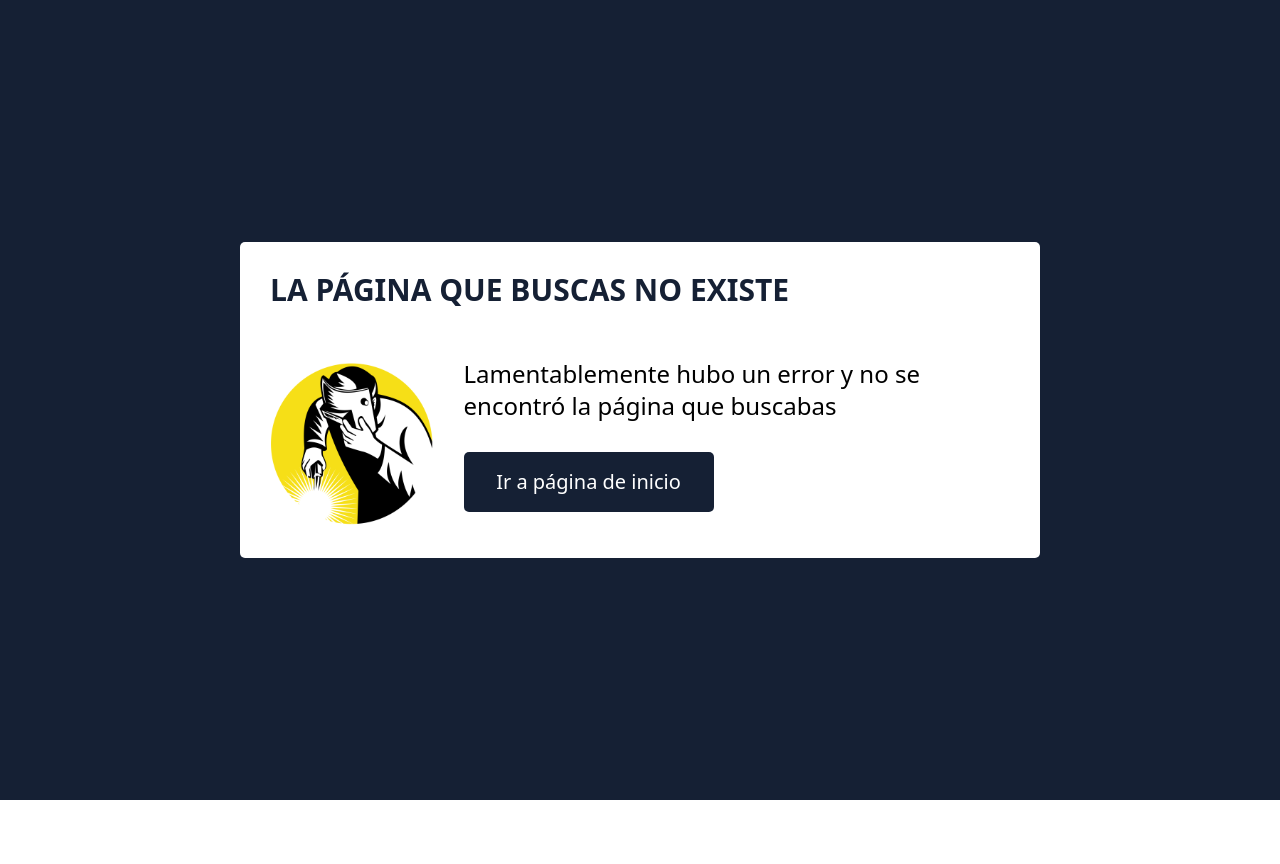
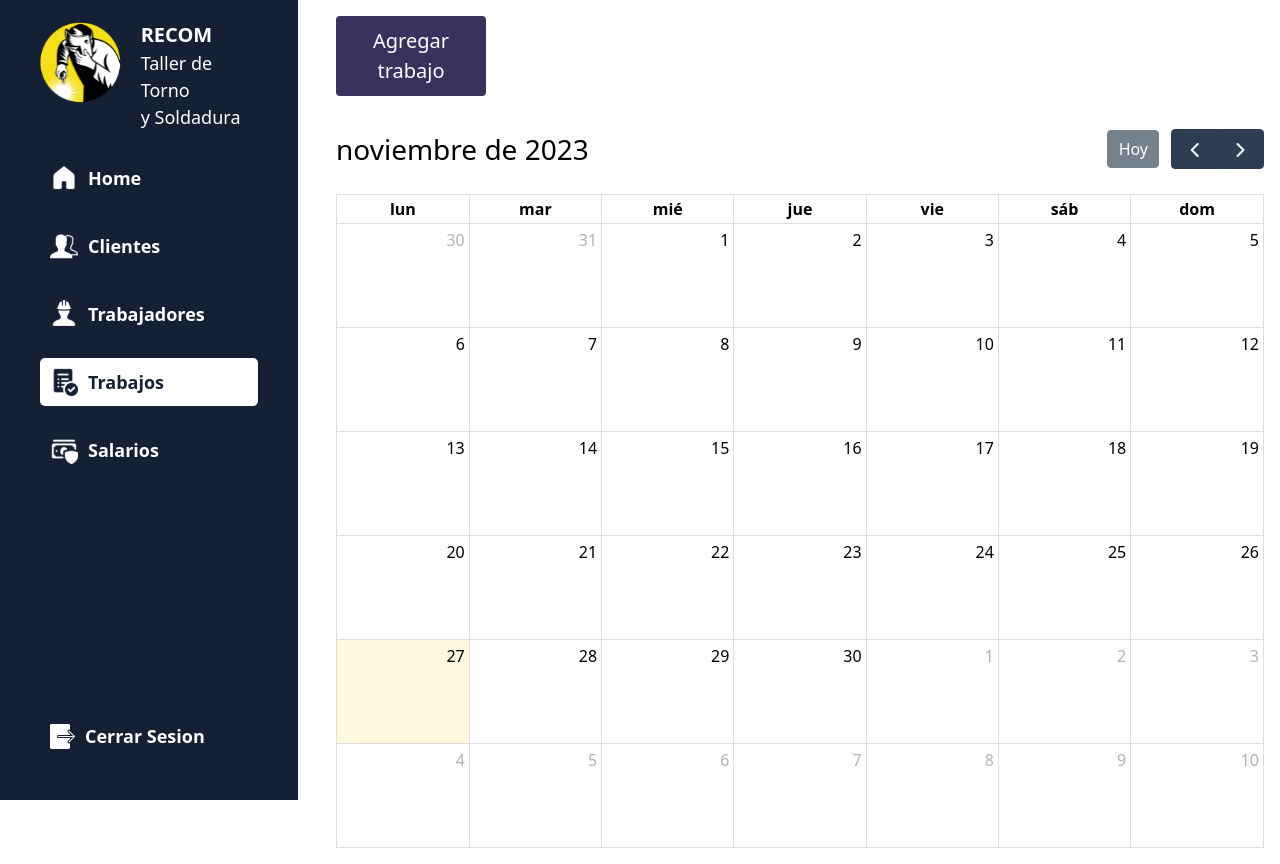
Before and after one commit to KeilaCruz/Sistema_Recom, a React (Vite) app: page /trabajos in a window 1280 px wide. Before the commit the page ends 800 px from the top, so only its background shows below. Built offline with nearby package versions, Linux system fonts and the light colour scheme; no server answers.

Commit message:
Ya se ve el calendario, modificar query

```diff
--- a/src/Routes/Rutas.jsx
+++ b/src/Routes/Rutas.jsx
@@ -12,6 +12,7 @@ import { Toaster } from "react-hot-toast";
 import { VisualizarTrabajadores } from "../components/Administrador/VisualizarTrabajadores";
 import { VisualizarTrabajador } from "../components/Administrador/VisualizarTrabajador";
 import Clientes from "../Views/V_Clientes.jsx";
+import HomeTrabajos from "../Views/V_HomeTrabajos.jsx";
 
 
 
@@ -28,8 +29,12 @@ function Rutas() {
       ></Route>
 
       <Route path="/nueva-contraseña" element={<NuevaContraseña />}></Route>
-      <Route path="/clientes" element={<Clientes/>}></Route>
-      <Route path="/registrar-orden-trabajo" element={<RegistrarOrden />} />
+      <Route path="/clientes" element={<Clientes />}></Route>
+      <Route path="/trabajos" element={<HomeTrabajos />}></Route>
+      <Route path="/registrar-orden-trabajo" element={<RegistrarOrden />}></Route>
+      {/*<Route path="/trabajos" element={<EventosProvider> <HomeTrabajos /></EventosProvider>}></Route>
+      <Route path="/registrar-orden-trabajo" element={<EventosProvider><RegistrarOrden/></EventosProvider>} />*/}
+
       <Route path="/registrar-trabajador" element={<RegistrarTrabajador />} />
       <Route path="/visualizar-ordenes" element={<VisualizarOrdenes />} />
       <Route
--- /dev/null
+++ b/src/Views/V_HomeTrabajos.jsx
@@ -0,0 +1,12 @@
+import React from 'react'
+import HomeTrabajos from '../components/Trabajos/HomeTrabajos'
+
+function V_HomeTrabajos() {
+    return (
+        <>
+            <HomeTrabajos />
+        </>
+    )
+}
+
+export default V_HomeTrabajos
--- /dev/null
+++ b/src/components/Trabajos/Calendario.jsx
@@ -0,0 +1,52 @@
+import FullCalendar from "@fullcalendar/react";
+import dayGridPlugin from "@fullcalendar/daygrid"
+import esLocale from "@fullcalendar/core/locales/es"
+import React, { useEffect, useState } from "react";
+
+import { getOrdenActivas } from "../../services/OrdenTrabajo";
+
+function Calendario() {
+
+    const [eventos, setEventos] = useState([]);
+
+    useEffect(() => {
+        const fetchEventos = async () => {
+            try {
+                const data = await getOrdenActivas();
+                const eventos = data.map((evento) => ({
+                    title: evento.ordentrabajo,
+                    //description: evento.especificacionestrabajo,
+                    start: new Date(evento.fechaentrega),
+                }));
+                setEventos(eventos);
+                console.log(eventos)
+            } catch (error) {
+                console.error("Error al obtener eventos:", error);
+            }
+        }
+        fetchEventos();
+    }, [])
+
+    return (
+        <div className="flex-col p-4 ml-80">
+            <FullCalendar
+                plugins={[dayGridPlugin]}
+                initialView="dayGridMonth"
+                locales={[esLocale]} // Establece el idioma español
+                locale="es" // Establece el idioma por defecto
+                height={"90vh"}
+                events={eventos}
+                eventContent={(info) => (
+                    <div>
+                        <b>{info.event.title}</b>
+                        <p>{info.event.description}</p>
+
+
+                    </div>
+                )}
+            />
+        </div>
+    )
+
+}
+export default Calendario;
--- /dev/null
+++ b/src/components/Trabajos/HomeTrabajos.jsx
@@ -0,0 +1,28 @@
+import React from "react";
+import Sidebar from "../partials/Sidebar";
+import Calendario from "./Calendario";
+
+function HomeTrabajos() {
+    return (
+        <>
+            <div className="fixed">
+                <Sidebar />
+            </div>
+
+            <div className="flex-col p-4 ">
+                <button className="bg-[#3B315F] p-[10px] w-[150px] ml-80 mt-0
+                 text-white text-[20px] font-sans font-medium rounded
+                 hover:bg-[#4D407E]">
+                    Agregar trabajo
+                </button>
+            </div>
+
+            <div>
+                <Calendario/>
+            </div>
+
+        </>
+    );
+}
+
+export default HomeTrabajos;
```
Also changed, not shown: package.json (+8 -1 lines), 2 other files (tests, documents, lock files or other folders).
